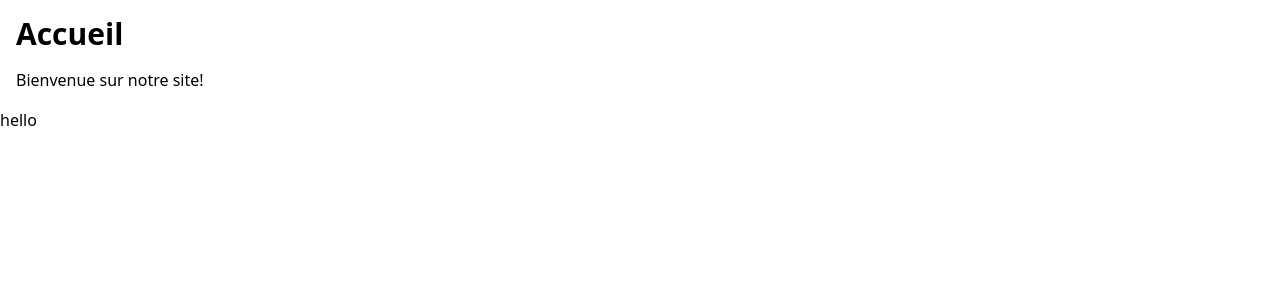
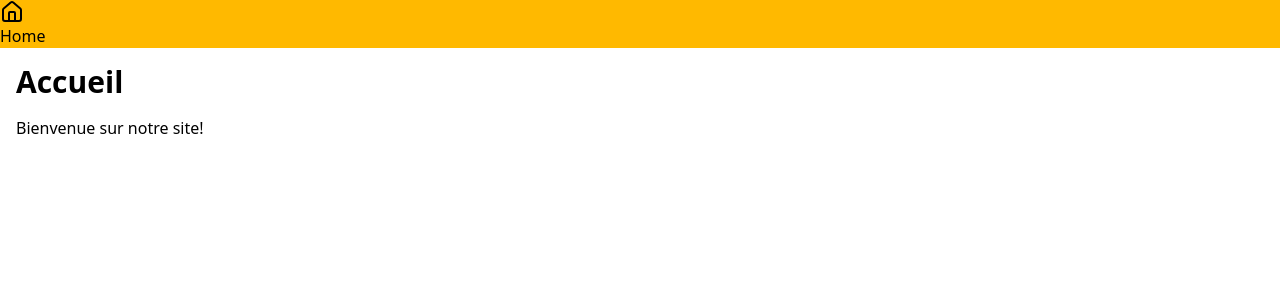
Before and after one commit to kyu-dev/prompt_manager, a React (Vite) app in the folder frontend/: page / in a window 1280 px wide. Shown: the top 300 px of the page. Built offline with nearby package versions, Linux system fonts and the light colour scheme.

Commit message:
Ajout de la dépendance lucide-react et mise à jour du composant NavBar pour inclure une icône. Modification des routes pour remplacer la page Contact par la page About.

```diff
--- a/frontend/package.json
+++ b/frontend/package.json
@@ -11,6 +11,7 @@
   },
   "dependencies": {
     "@tailwindcss/vite": "^4.1.6",
+    "lucide-react": "^0.509.0",
     "react": "^19.1.0",
     "react-dom": "^19.1.0",
     "react-router-dom": "^7.6.0",
--- a/frontend/src/App.jsx
+++ b/frontend/src/App.jsx
@@ -1,10 +1,10 @@
 import AppRoutes from './appRouter';
+import NavBar from './components/NavBar';
 
 function App() {
   return (
     <div>
       <AppRoutes />
-      <h1>hello</h1>
     </div>
   );
 }
--- a/frontend/src/appRouter.jsx
+++ b/frontend/src/appRouter.jsx
@@ -1,13 +1,15 @@
 import { BrowserRouter as Router, Routes, Route } from 'react-router-dom';
 import Home from './pages/Home';
-import Contact from './pages/Contact';
+import About from './pages/About';
+import NavBar from './components/NavBar';
 
 export default function AppRoutes() {
   return (
     <Router>
+      <NavBar />
       <Routes>
         <Route path="/" element={<Home />} />
-        <Route path="/contact" element={<Contact />} />
+        <Route path="/about" element={<About />} />
       </Routes>
     </Router>
   );
--- a/frontend/src/components/NavBar.jsx
+++ b/frontend/src/components/NavBar.jsx
@@ -1,8 +1,16 @@
 import React from 'react';
-import { Link } from 'react-router';
+import { Link } from 'react-router-dom';
+import { House } from 'lucide-react';
 
 const NavBar = () => {
-  return <div>NavBar</div>;
+  return (
+    <nav className="bg-amber-400">
+      <Link to="/" className="flex flex-col">
+        <House />
+        Home
+      </Link>
+    </nav>
+  );
 };
 
 export default NavBar;
```
Also changed, not shown: 1 other file (tests, documents, lock files or other folders).
